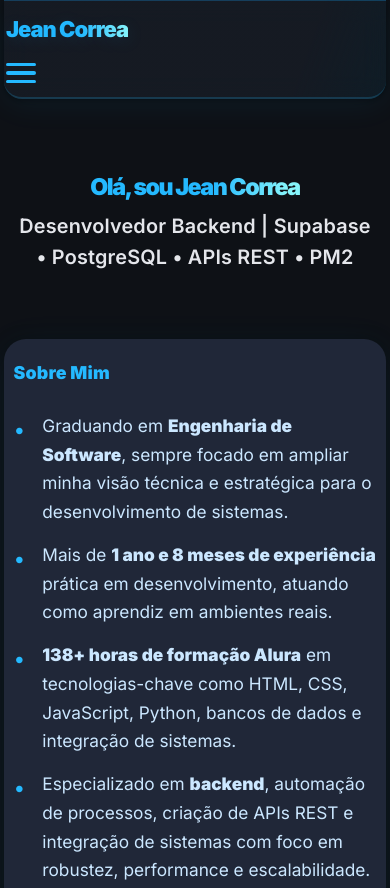
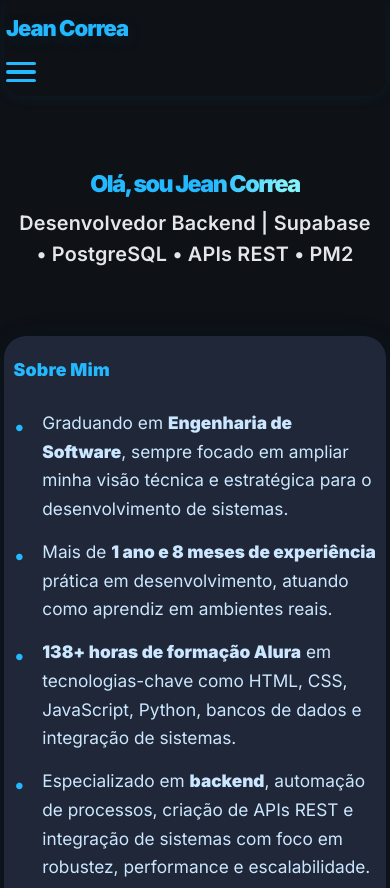
Before and after one commit to jeanxit/meu-portfolio, a plain HTML site: page index.html in a window 390 px wide. Shown: the top 888 px of the page. Drawn offline with Linux system fonts and the light colour scheme.

Commit message:
nav ajustado

```diff
--- a/style.css
+++ b/style.css
@@ -28,25 +28,24 @@ body {
   width: 100%;
 }
 
-nav {
-  display: flex;
-  justify-content: space-between;
-  align-items: center;
-  padding: 22px 32px 18px 32px;
-  background: linear-gradient(110deg,rgba(22,27,36,0.93) 77%,rgba(36,185,255,0.07) 100%);
-  border-radius: 20px;
-  margin-bottom: 22px;
-  box-shadow: 0 6px 32px #24b9ff11, 0 1px 7px #0008;
-  position: sticky;
-  top: 0;
-  z-index: 30;
-  backdrop-filter: blur(12px);
-  border-bottom: 2.5px solid #24b9ff33;
-  border-top: 1.1px solid #1a90d950;
-  transition: box-shadow .18s, border .12s;
-  width: 100%;
-  min-width: 0;
-  overflow-x: auto;
+@media (max-width: 900px) {
+  nav {
+    flex-direction: column;
+    align-items: stretch;
+    padding: 12px 7px 8px 7px; /* padding horizontal menor */
+    border-radius: 0 0 18px 18px;
+    margin-bottom: 14px;
+    min-width: 0;
+    box-shadow: 0 2px 16px #24b9ff11;
+    /* O resto mantém igual */
+  }
+}
+@media (max-width: 500px) {
+  nav {
+    padding: 7px 2px 2px 2px;
+    border-radius: 0 0 12px 12px;
+    margin-bottom: 6px;
+  }
 }
 
 nav .logo {
@@ -182,8 +181,11 @@ nav ul li:not(:last-child)::after {
     gap: 0;
     position: absolute;
     top: 65px;
-    right: 12px;
-    width: 170px;
+    left: 0;            /* Novo: menu começa da esquerda */
+    right: 0;           /* Novo: menu ocupa toda largura possível */
+    width: 95vw;        /* Ocupa quase toda a largura da tela */
+    max-width: 340px;   /* Limita no máximo */
+    margin: 0 auto;     /* Centraliza caso a tela seja maior */
     background: linear-gradient(111deg,#1a1d23ef 90%,#24b9ff22 100%);
     border-radius: 13px;
     box-shadow: 0 7px 34px #24b9ff23, 0 1.5px 8px #0007;
@@ -201,6 +203,7 @@ nav ul li:not(:last-child)::after {
     transform: translateY(0) scale(1);
   }
 }
+
 
 /* ---- Hero Section ---- */
 .hero {
```
